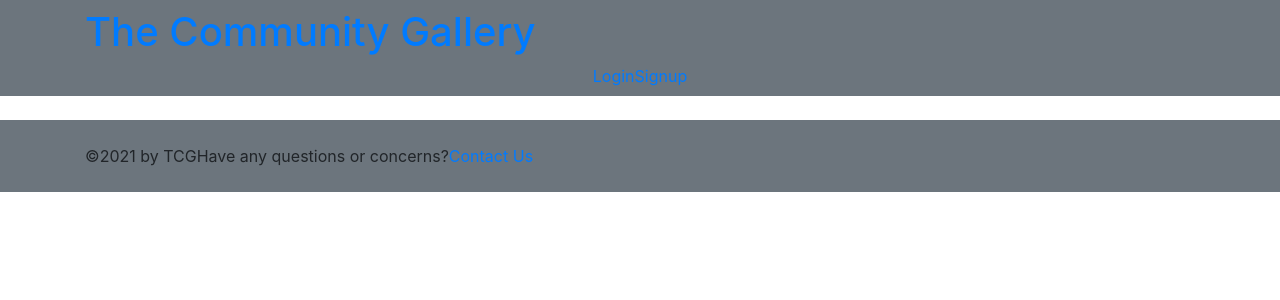
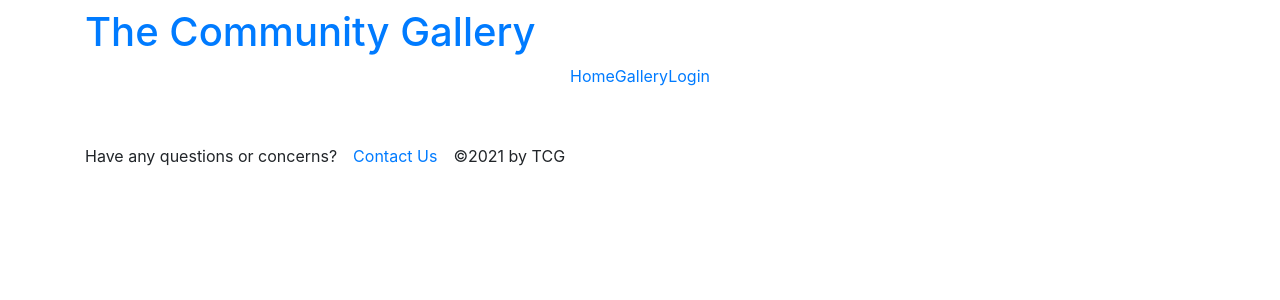
Before and after one commit to deepikabekal/TCG, a React (Create React App) app in the folder client/: page /gallery in a window 1280 px wide. Shown: the top 300 px of the page. Built offline with nearby package versions, Linux system fonts and the light colour scheme.

Commit message:
changes made in header and footer and login and sign up

```diff
--- a/client/public/index.html
+++ b/client/public/index.html
@@ -30,7 +30,7 @@
       work correctly both with client-side routing and a non-root public URL.
       Learn how to configure a non-root public URL by running `npm run build`.
     -->
-    <title>React App</title>
+    <title>TCG</title>
   </head>
   <body>
     <noscript>You need to enable JavaScript to run this app.</noscript>
--- a/client/src/Components/Footer/index.js
+++ b/client/src/Components/Footer/index.js
@@ -2,12 +2,12 @@ import React from 'react'
 
 const Footer = () => {
     return (
-        <footer className="w-100 mt-auto bg-secondary p-4">
-            <div className="container">
+        <footer className="w-100 mt-auto bg-color p-4">
+            <div className="container flex-row justify-space-between-lg w-100">
+                <span>Have any questions or concerns?
+                    <a href="/Contact" className="p-3" >Contact Us</a>
+                </span>
                 <span>&copy;2021 by TCG</span>
-                <span>Have any questions or concerns?
-                    <a href="/Contact" >Contact Us</a>
-                </span>
             </div>
         </footer>
     )
--- a/client/src/Components/Header/index.js
+++ b/client/src/Components/Header/index.js
@@ -10,7 +10,7 @@ const Header = () => {
   };
 
     return (
-        <header className="bg-secondary mb-4 py-2 flex-row align-center">
+        <header className="bg-color mb-4 py-2 flex-row align-center">
           <div className="container flex-row justify-space-between-lg justify-center align-center">
             <Link to="/">
               <h1>The Community Gallery</h1>
@@ -18,15 +18,16 @@ const Header = () => {
             <nav className="text-center">
               {Auth.loggedIn() ? (
                 <>
-                  <Link to="/profile">Me</Link>
+                  <Link to="/profile">Profile</Link>
                   <a href="/" onClick={logout}>
                     Logout
                   </a>
                 </>
               ) : (
                 <>
+                  <Link to="/home">Home</Link>
+                  <Link to="/gallery">Gallery</Link>
                   <Link to="/login">Login</Link>
-                  <Link to="/signup">Signup</Link>
                 </>
               )}
             </nav>
```
